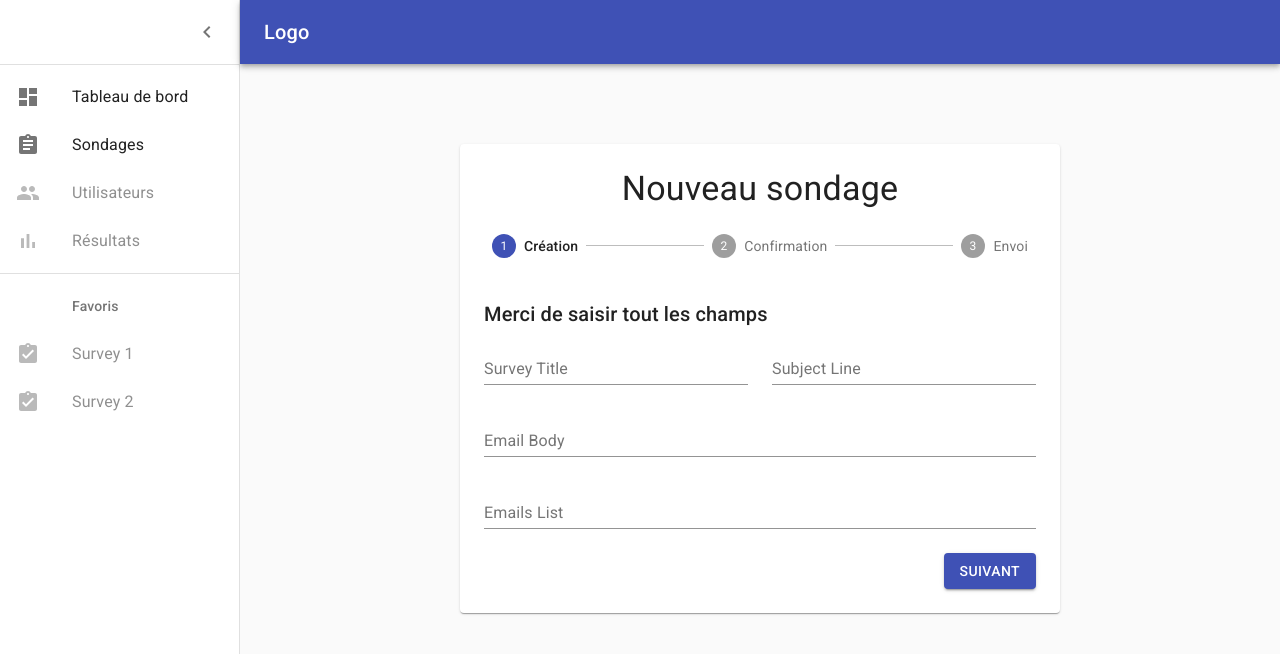
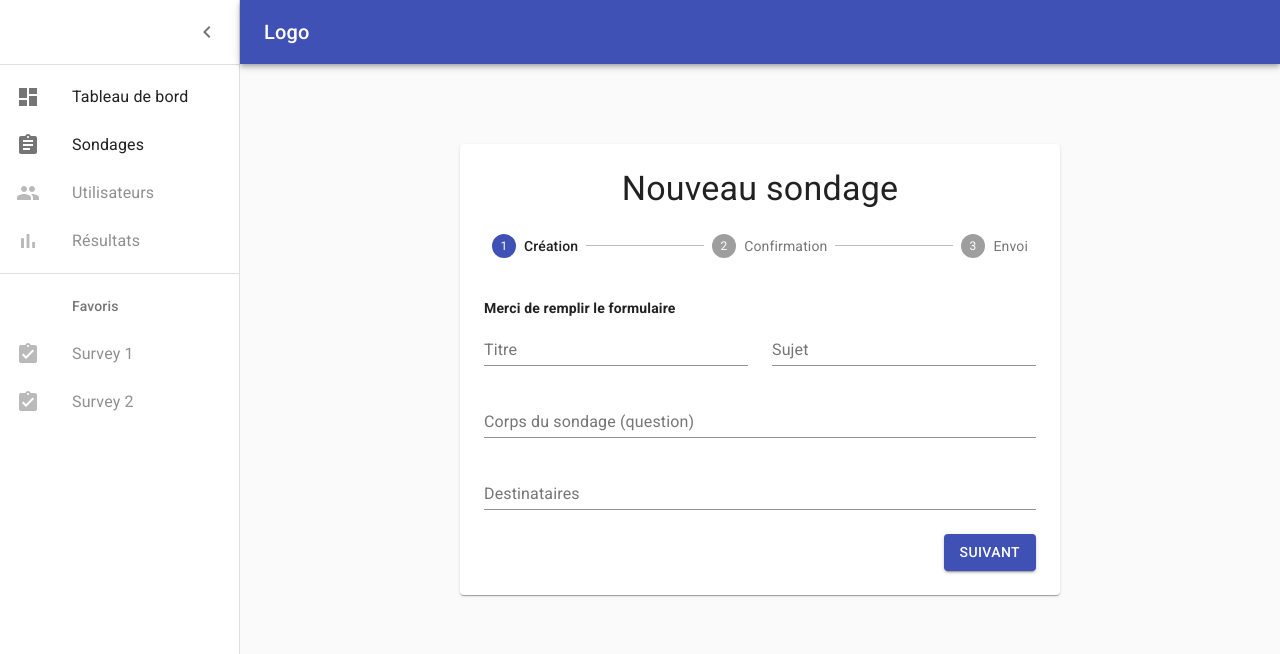
Before and after one commit to Timdinia/survey-app, a React (Create React App) app in the folder client/: page /surveys/new in a window 1280 px wide. Shown: the top 654 px of the page. Built offline with nearby package versions, Linux system fonts and the light colour scheme; no server answers.

Commit message:
feat(survey): add steps to surveyform

```diff
--- a/client/src/actions/index.js
+++ b/client/src/actions/index.js
@@ -3,6 +3,7 @@ import { FETCH_USER } from './types';
 
 export const fetchUser = () => async dispatch => {
   const res = await axios.get('/api/current');
+
   dispatch({ type: FETCH_USER, payload: res.data });
 };
 
@@ -11,3 +12,9 @@ export const handleToken = token => async dispatch => {
 
   dispatch({ type: FETCH_USER, payload: res.data });
 };
+
+export const submitSurvey = values => async dispatch => {
+  const res = await axios.post('/api/surveys', values);
+
+  dispatch({ type: FETCH_USER, payload: res.data });
+};
--- a/client/src/views/SurveyNew/SurveyForm/SurveyForm.js
+++ b/client/src/views/SurveyNew/SurveyForm/SurveyForm.js
@@ -1,50 +1,48 @@
 import React from 'react';
 import { Field, reduxForm } from 'redux-form';
-import { Grid, Typography } from '@material-ui/core';
+import { Grid } from '@material-ui/core';
 import { validate } from './validate';
 import { renderTextField } from './renderTextField';
 
-const SurveyForm = props => {
+const SurveyForm = () => {
   return (
     <main>
-      <form onSubmit={props.handleSubmit(values => console.log(values))}>
-        <Typography variant="h6" gutterBottom>
-          Merci de saisir tout les champs
-        </Typography>
+      <form>
+        <h4>Merci de remplir le formulaire</h4>
         <Grid container spacing={3}>
           <Grid item xs={12} sm={6}>
             <Field
               name="title"
-              label="Survey Title"
+              label="Titre"
               type="text"
-              placeholder="Title"
+              placeholder="Titre"
               component={renderTextField}
             />
           </Grid>
           <Grid item xs={12} sm={6}>
             <Field
               name="subject"
-              label="Subject Line"
+              label="Sujet"
               type="text"
-              placeholder="Subject"
+              placeholder="Sujet"
               component={renderTextField}
             />
           </Grid>
           <Grid item xs={12}>
             <Field
               name="body"
-              label="Email Body"
+              label="Corps du sondage (question)"
               type="text"
-              placeholder="Body"
+              placeholder="Corps"
               component={renderTextField}
             />
           </Grid>
           <Grid item xs={12}>
             <Field
-              name="emails"
-              label="Emails List"
+              name="recipients"
+              label="Destinataires"
               type="email"
-              placeholder="Emails"
+              placeholder="Destinataires"
               component={renderTextField}
             />
           </Grid>
@@ -56,5 +54,6 @@ const SurveyForm = props => {
 
 export default reduxForm({
   form: 'surveyForm',
-  validate
+  validate,
+  destroyOnUnmount: false
 })(SurveyForm);
--- a/client/src/views/SurveyNew/SurveyForm/validate.js
+++ b/client/src/views/SurveyNew/SurveyForm/validate.js
@@ -1,16 +1,16 @@
 export const validate = values => {
   const errors = {};
-  const requiredFields = ['title', 'subject', 'body', 'emails'];
+  const requiredFields = ['title', 'subject', 'body', 'recipients'];
   requiredFields.forEach(field => {
     if (!values[field]) {
-      errors[field] = 'Required';
+      errors[field] = '* Champ requis';
     }
   });
   if (
-    values.email &&
-    !/^[A-Z0-9._%+-]+@[A-Z0-9.-]+\.[A-Z]{2,4}$/i.test(values.email)
+    values.recipients &&
+    !/^[A-Z0-9._%+-]+@[A-Z0-9.-]+\.[A-Z]{2,4}$/i.test(values.recipients)
   ) {
-    errors.email = 'Invalid email address';
+    errors.recipients = "Merci de saisir un format d'email valide";
   }
   return errors;
 };
--- a/client/src/views/SurveyNew/SurveyFormReview/SurveyFormReview.js
+++ b/client/src/views/SurveyNew/SurveyFormReview/SurveyFormReview.js
@@ -1,11 +1,56 @@
 import React from 'react';
+import PropTypes from 'prop-types';
+import { connect } from 'react-redux';
+import { makeStyles } from '@material-ui/core/styles';
 
-const SurveyFormReview = () => {
+const useStyles = makeStyles(theme => ({
+  container: {
+    marginTop: theme.spacing(3),
+    marginBottom: theme.spacing(3)
+  },
+  content: {
+    marginTop: theme.spacing(2)
+  }
+}));
+
+const SurveyFormReview = ({ formValues }) => {
+  const { title, subject, body, recipients } = formValues;
+
+  const classes = useStyles();
+
   return (
-    <div>
-      <h2>Confirmation</h2>
-    </div>
+    <React.Fragment>
+      <h4>Confirmez le contenu du sondage</h4>
+      <div className={classes.container}>
+        <label>Titre:</label>
+        <div className={classes.content}>{title ? title : ''}</div>
+      </div>
+      <div className={classes.container}>
+        <label>Sujet:</label>
+        <div>{subject ? subject : ''}</div>
+      </div>
+      <div className={classes.container}>
+        <label>Corps:</label>
+        <div>{body ? body : ''}</div>
+      </div>
+      <div className={classes.container}>
+        <label>Liste d'envoi:</label>
+        <div>{recipients ? recipients : ''}</div>
+      </div>
+    </React.Fragment>
   );
 };
 
-export default SurveyFormReview;
+SurveyFormReview.defaultProps = {
+  formValues: {}
+};
+
+SurveyFormReview.propTypes = {
+  formValues: PropTypes.object.isRequired
+};
+
+const mapStateToProps = state => ({
+  formValues: state.form.surveyForm.values
+});
+
+export default connect(mapStateToProps)(SurveyFormReview);
--- a/client/src/views/SurveyNew/SurveyFormSend/SurveyFormSend.js
+++ b/client/src/views/SurveyNew/SurveyFormSend/SurveyFormSend.js
@@ -3,7 +3,9 @@ import React from 'react';
 const SurveyFormSend = () => {
   return (
     <div>
-      <h2>Envoi</h2>
+      <h4>Sélectionnez une liste d'envoi:</h4>
+      <h4>Crédits requis pour l'envoi:</h4>
+      <h4>Récapitulatif:</h4>
     </div>
   );
 };
--- a/client/src/views/SurveyNew/SurveyNew.js
+++ b/client/src/views/SurveyNew/SurveyNew.js
@@ -1,4 +1,7 @@
 import React from 'react';
+import { connect } from 'react-redux';
+import PropTypes from 'prop-types';
+import * as actions from '../../actions';
 import CssBaseline from '@material-ui/core/CssBaseline';
 import Paper from '@material-ui/core/Paper';
 import Stepper from '@material-ui/core/Stepper';
@@ -26,7 +29,7 @@ function getStepContent(step) {
   }
 }
 
-const SurveyNew = () => {
+const SurveyNew = ({ formValues = {}, submitSurvey }) => {
   const classes = useStyles();
   const [activeStep, setActiveStep] = React.useState(0);
 
@@ -38,12 +41,17 @@ const SurveyNew = () => {
     setActiveStep(activeStep - 1);
   };
 
+  const handleSubmit = () => {
+    submitSurvey(formValues.values);
+    setActiveStep(activeStep + 1);
+  };
+
   return (
     <React.Fragment>
       <CssBaseline />
       <main className={classes.layout}>
         <Paper className={classes.paper}>
-          <Typography component="h1" variant="h4" align="center">
+          <Typography component="h2" variant="h4" align="center">
             Nouveau sondage
           </Typography>
           <Stepper activeStep={activeStep} className={classes.stepper}>
@@ -62,8 +70,7 @@ const SurveyNew = () => {
                 <Typography variant="subtitle1">
                   Lorem ipsum dolor sit, amet consectetur adipisicing elit.
                   Ratione nemo officia ullam, voluptatem quasi expedita
-                  quibusdam, blanditiis dicta laboriosam tempore similique
-                  perspiciatis cupiditate cum eius.
+                  quibusdam.
                 </Typography>
               </React.Fragment>
             ) : (
@@ -75,13 +82,23 @@ const SurveyNew = () => {
                       Retour
                     </Button>
                   )}
+                  {activeStep === steps.length - 1 ? (
+                    <Button
+                      variant="contained"
+                      color="primary"
+                      onClick={handleSubmit}
+                      className={classes.button}>
+                      Envoyer
+                    </Button>
+                  ) : (
                     <Button
                       variant="contained"
                       color="primary"
                       onClick={handleNext}
                       className={classes.button}>
-                    {activeStep === steps.length - 1 ? 'Envoyer' : 'Suivant'}
+                      Suivant
                     </Button>
+                  )}
                 </div>
               </React.Fragment>
             )}
@@ -92,4 +109,11 @@ const SurveyNew = () => {
   );
 };
 
-export default SurveyNew;
+const mapStateToProps = state => ({
+  formValues: state.form.surveyForm
+});
+
+export default connect(
+  mapStateToProps,
+  actions
+)(SurveyNew);
--- a/client/src/views/Surveys/components/SearchInput.js
+++ b/client/src/views/Surveys/components/SearchInput.js
@@ -4,7 +4,6 @@ import Paper from '@material-ui/core/Paper';
 import InputBase from '@material-ui/core/InputBase';
 import Divider from '@material-ui/core/Divider';
 import IconButton from '@material-ui/core/IconButton';
-import MenuIcon from '@material-ui/icons/Menu';
 import SearchIcon from '@material-ui/icons/Search';
 import DirectionsIcon from '@material-ui/icons/Directions';
 
```
Lines whose indentation alone changed are shown as unchanged.
